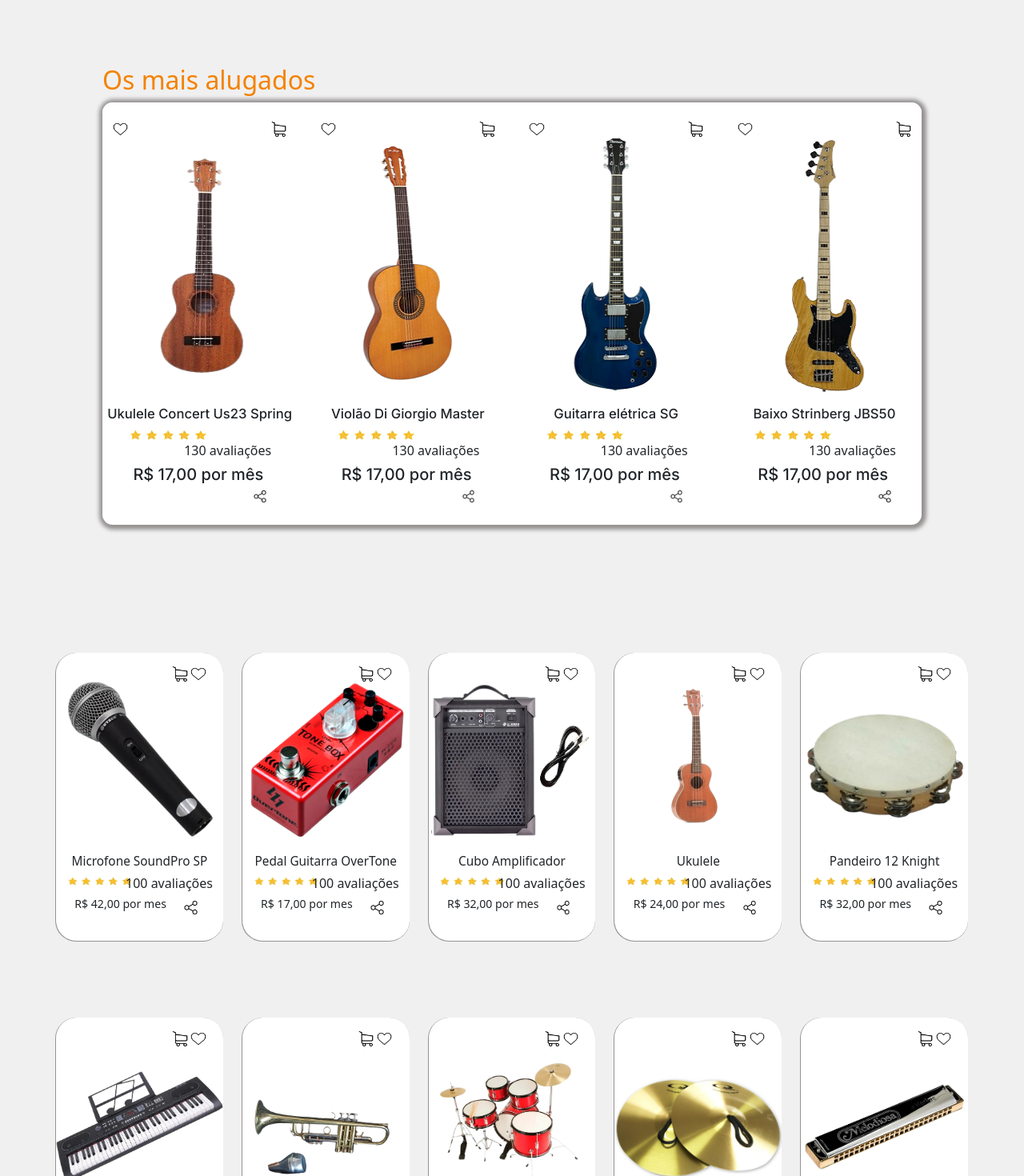
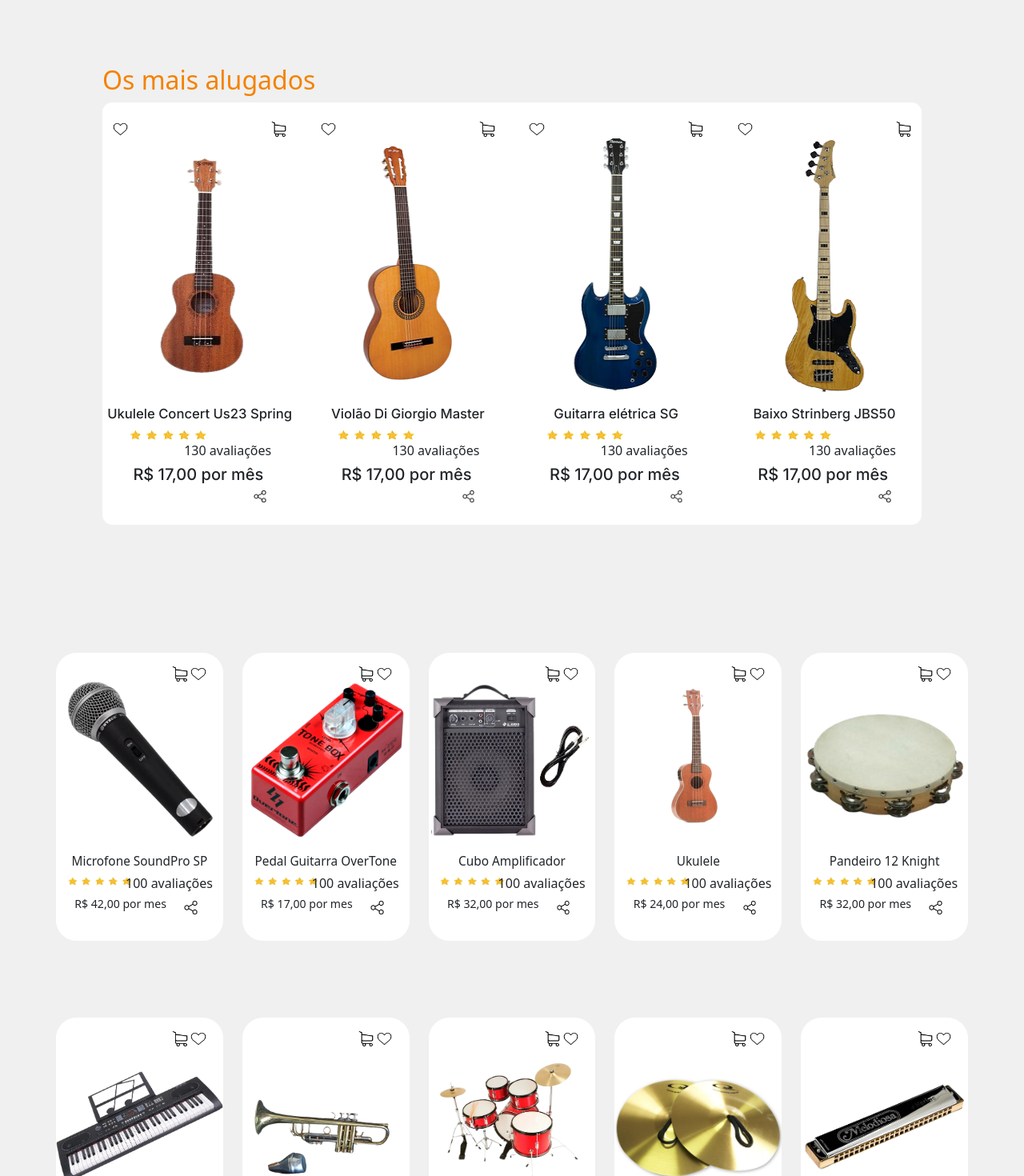
Before and after one commit to spricigom/BeatHub, a Vue app: page /Inicio in a window 1280 px wide. Shown: the part 780-2250 px from the top of the page at 80% size. Built offline with nearby package versions, Linux system fonts and the light colour scheme; a web font is replaced by a local one.

Commit message:
FEAT: Sombras retiradas na pagina inicial #1

```diff
--- a/src/router/index.js
+++ b/src/router/index.js
@@ -13,11 +13,6 @@
       path: '/Inicio',
       name: 'Inicio',
       component: () => import('../views/InicioView.vue')
-    },
-    {
-      path: '/produto',
-      name: 'produto',
-      component: () => import('../views/ProdutoView.vue')
     }
   ]
 })
--- a/src/views/InicioView.vue
+++ b/src/views/InicioView.vue
@@ -604,7 +604,6 @@
     margin-left: 12px;
     margin-right: 12px;
     margin-top: 4vh;
-    box-shadow: -.5px .5px .5px .5px rgb(150, 146, 146);
     margin-bottom: 8vh;
     border-radius: 2vw;
 
@@ -689,7 +688,6 @@
     justify-content: space-between;
     position: relative;
     left: 50%;
-    box-shadow: 1px 1px 5px 5px rgb(150, 146, 146);
     border-radius: 1vw;
 
 }
```
